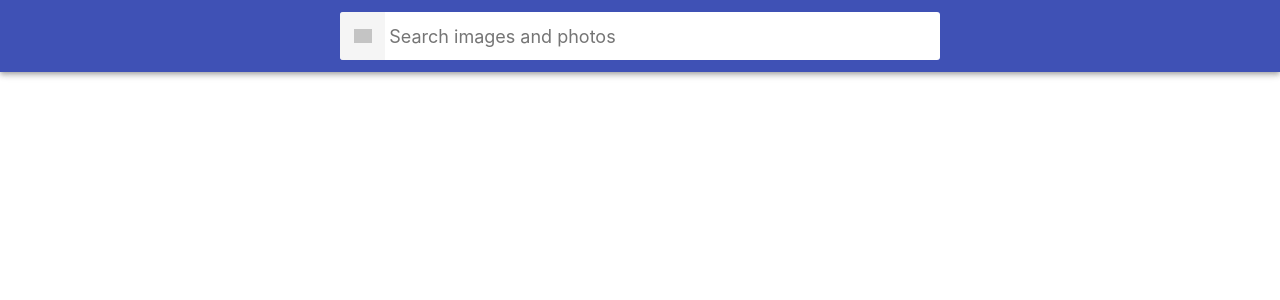
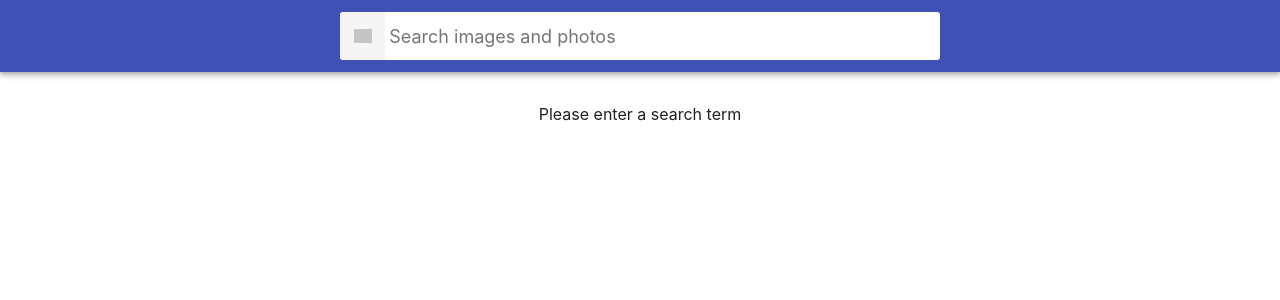
Before and after one commit to AChekov/image-finder, a React (Create React App) app: page / in a window 1280 px wide. Shown: the top 300 px of the page. Built offline with nearby package versions, Linux system fonts and the light colour scheme; grey boxes are pictures that could not be loaded.

Commit message:
added piece of gallery

```diff
--- a/src/components/App/App.jsx
+++ b/src/components/App/App.jsx
@@ -2,13 +2,16 @@ import { Component } from 'react';
 import { ToastContainer } from 'react-toastify';
 import 'react-toastify/dist/ReactToastify.css';
 import { AppContainer } from './App.styled';
+import { Notification } from '../ImageGallery/ImageGallery.styled';
 import Searchbar from 'components/Searchbar';
+import ImageGallery from 'components/ImageGallery';
 
 export class App extends Component {
   state = {
     images: [],
     searchQuery: '',
     page: 1,
+    showModal: false,
   };
 
   handleFormSubmit = searchQuery => {
@@ -18,11 +21,38 @@ export class App extends Component {
     });
   };
 
+  loadMode = () => {
+    this.setState(prevState => ({ page: prevState.page + 1 }));
+  };
+
+  openModal = evt => {
+    this.state({ showModal: true, id: evt.currentTarget.dataset.is });
+  };
+
+  closeModal = evt => {
+    this.setState({
+      showModal: false,
+    });
+  };
+
   render() {
+    const { searchQuery, page, loadMore, showModal } = this.state;
     return (
       <AppContainer>
         <Searchbar onSubmit={this.handleFormSubmit} />
         <ToastContainer position="top-center" autoClose={3000} rtl />
+
+        {searchQuery ? (
+          <ImageGallery openModal={this.openModal} />
+        ) : (
+          <Notification>Please enter a search term</Notification>
+        )}
+        {loadMore && (
+          <button onClick={this.loadMode} page={page}>
+            load more
+          </button>
+        )}
+        {showModal}
       </AppContainer>
     );
   }
--- /dev/null
+++ b/src/components/ImageGallery/ImageGallery.jsx
@@ -0,0 +1,20 @@
+import { PropTypes } from 'prop-types';
+import { ImageGalleryList } from './ImageGallery.styled';
+import ImageGalleryItem from 'components/ImageGalleryItem';
+
+const ImageGallery = ({ images, openModal }) => {
+  <ImageGalleryList>
+    {images &&
+      images.map(image => {
+        return (
+          <ImageGalleryItem key={image.id} image={image} onClick={openModal} />
+        );
+      })}
+  </ImageGalleryList>;
+};
+
+ImageGallery.propTypes = {
+  images: PropTypes.array,
+};
+
+export default ImageGallery;
--- /dev/null
+++ b/src/components/ImageGallery/ImageGallery.styled.jsx
@@ -0,0 +1,21 @@
+import styled from 'styled-components';
+
+export const ImageGalleryList = styled.ul`
+  display: grid;
+  max-width: calc(100vw - 48px);
+  grid-template-columns: repeat(auto-fill, minmax(320px, 1fr));
+  grid-gap: 16px;
+  margin-top: 0;
+  margin-bottom: 0;
+  padding: 0;
+  list-style: none;
+  margin-left: auto;
+  margin-right: auto;
+`;
+
+export const Notification = styled.div`
+  display: grid;
+  max-width: calc(100vw - 48px);
+  margin-left: auto;
+  margin-right: auto;
+`;
--- /dev/null
+++ b/src/components/ImageGallery/index.jsx
@@ -0,0 +1 @@
+export { default } from './ImageGallery';
--- /dev/null
+++ b/src/components/ImageGalleryItem/ImageGalleryItem.jsx
@@ -0,0 +1,19 @@
+import { GalleryItem, GalleryImage } from './ImageGalleryItem.styled';
+import { PropTypes } from 'prop-types';
+
+const ImageGalleryItem = ({ image: { webformatURL, tags, id }, onClick }) => {
+  return (
+    <GalleryItem onClick={onClick} data-id={id}>
+      <GalleryImage src={webformatURL} alt={tags} />
+    </GalleryItem>
+  );
+};
+
+ImageGalleryItem.propTypes = {
+  webformatURL: PropTypes,
+  tags: PropTypes.array,
+  id: PropTypes.number,
+  setModalImgInfo: PropTypes.func.isRequired,
+};
+
+export default ImageGalleryItem;
--- /dev/null
+++ b/src/components/ImageGalleryItem/ImageGalleryItem.styled.jsx
@@ -0,0 +1,16 @@
+import styled from 'styled-components';
+
+export const GalleryItem = styled.li`
+  border-radius: 2px;
+  box-shadow: 0px 1px 3px 0px rgba(0, 0, 0, 0.2),
+    0px 1px 1px 0px rgba(0, 0, 0, 0.14), 0px 2px 1px -1px rgba(0, 0, 0, 0.12);
+`;
+
+export const GalleryImage = styled.img`
+  width: 100%;
+  height: 260px;
+  object-fit: cover;
+  transition: transform 250ms cubic-bezier(0.4, 0, 0.2, 1);
+  :hover {
+  transform: scale(1.03);
+  cursor: zoom-in;`;
--- /dev/null
+++ b/src/components/ImageGalleryItem/index.jsx
@@ -0,0 +1 @@
+export { default } from './ImageGalleryItem';
```
Also changed, not shown: src/index.css (+0 -37 lines), src/services/apiService.js (added).
